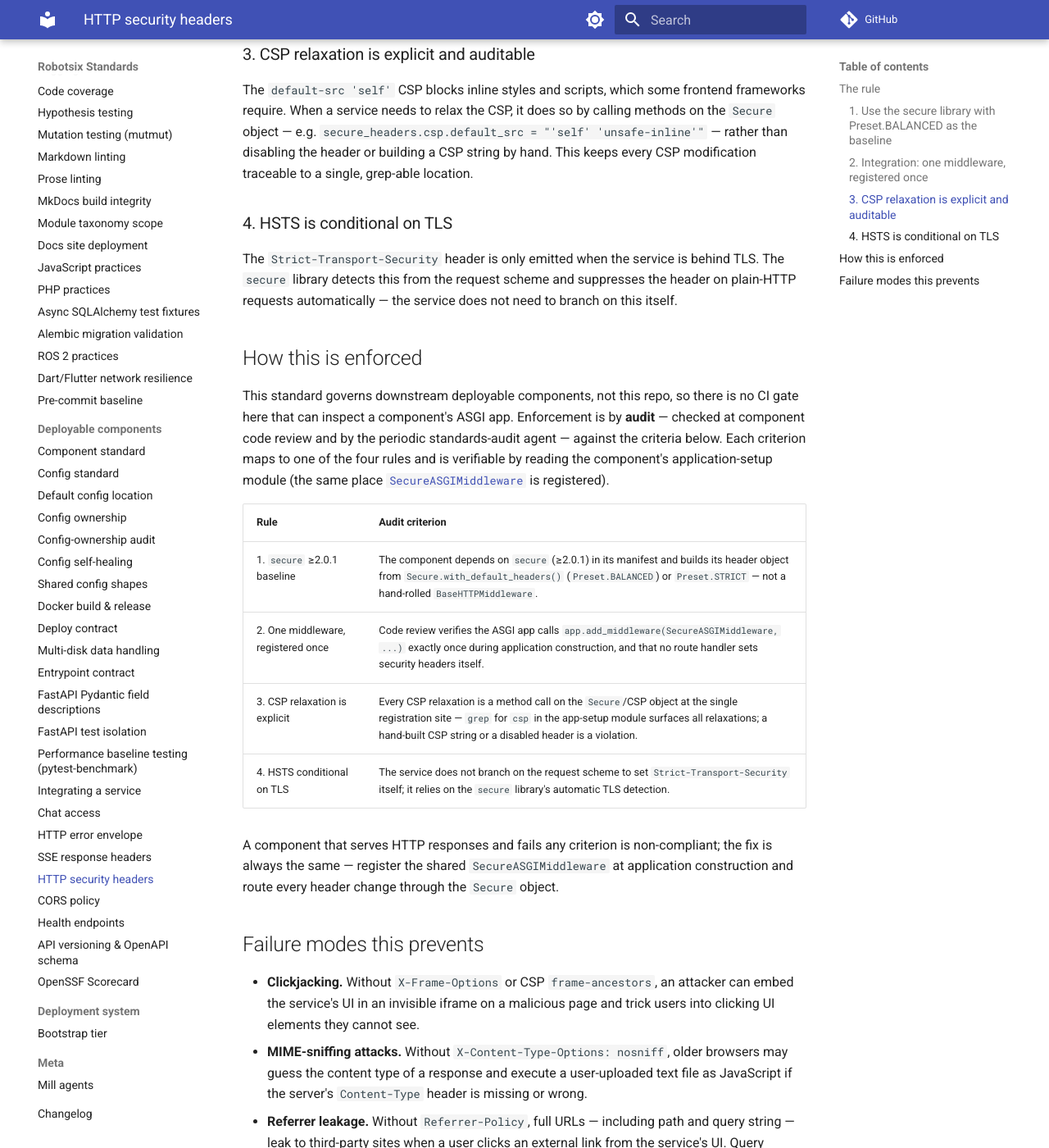
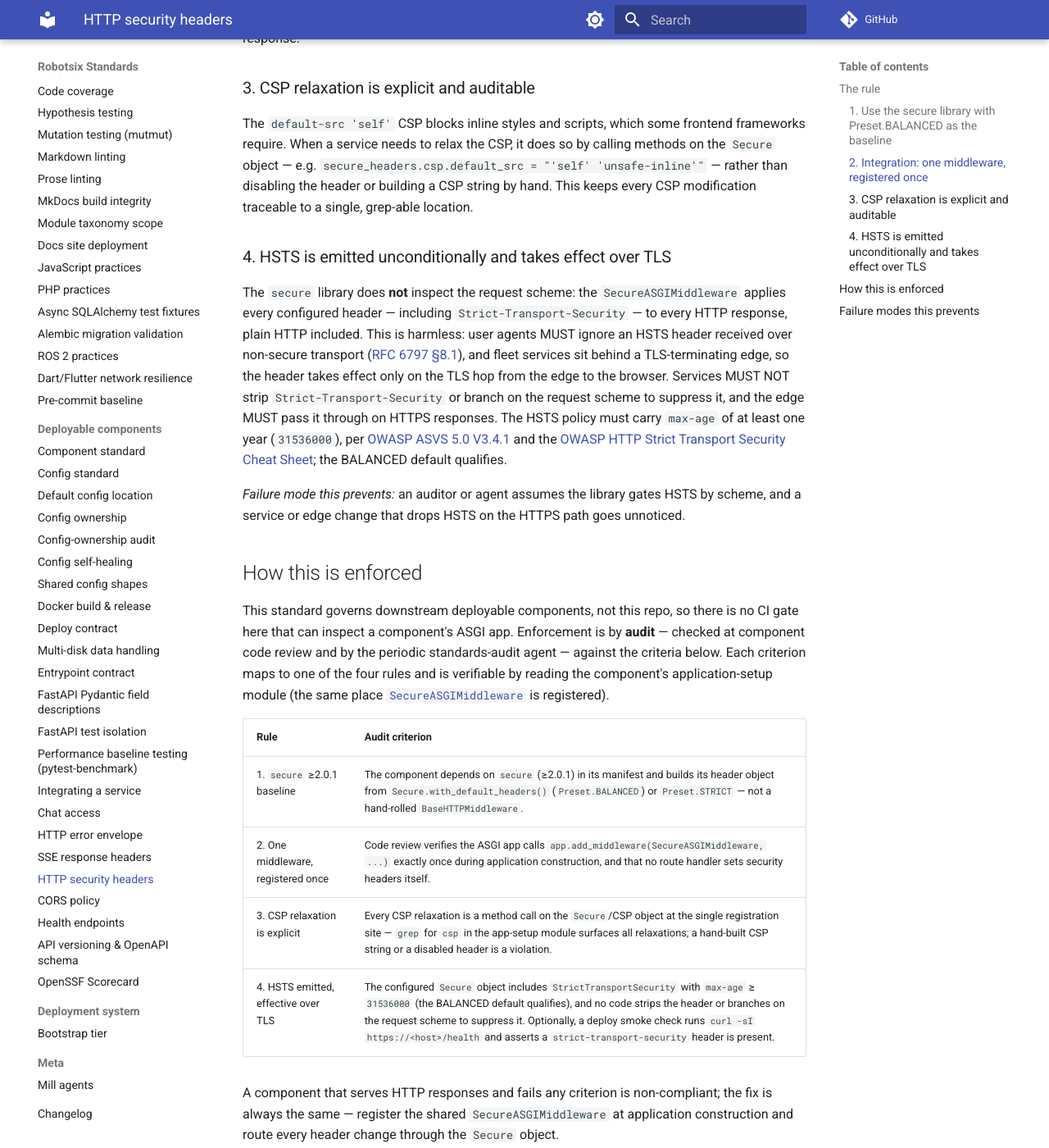
Before and after one commit to damien-robotsix/robotsix-standards, an MkDocs documentation site: the page built from docs/http-security-headers.md, in a window 1280 px wide and 1400 px high, scrolled down 1486 px. Shown: the whole window at 82% size. Built offline with MkDocs 1.6.1 and Material for MkDocs 9.7.7, drawn with Linux system fonts in a browser that asks for light colours; comment, search, counter and statistics services are not loaded; some of the changed text lies outside the part shown.

Commit message:
docs: http-security-headers: rule 4 says the `secure` library drops HSTS on plain-HTTP requests, but the library never checks the request scheme (20261028T073257Z-http-security-headers-rule-4-says-the-se-71cb) (#446)
Co-authored-by: robotsix-mill <mill@robotsix.local>

```diff
--- a/docs/http-security-headers.md
+++ b/docs/http-security-headers.md
@@ -32,7 +32,7 @@ which provides a safe, low-friction baseline:
 | `Referrer-Policy` | `strict-origin-when-cross-origin` |
 | `Content-Security-Policy` | `default-src 'self'` (relax per-app for inline assets) |
 | `Permissions-Policy` | `geolocation=(), microphone=(), camera=()` |
-| `Strict-Transport-Security` | `max-age=31536000; includeSubDomains` (only behind TLS) |
+| `Strict-Transport-Security` | `max-age=31536000; includeSubDomains` (effective only over TLS; ignored by browsers on HTTP) |
 
 Services that require a stricter posture — e.g. an admin dashboard that must
 never be framed and must restrict script sources tightly — use
@@ -67,12 +67,25 @@ by calling methods on the `Secure` object — e.g.
 disabling the header or building a CSP string by hand. This keeps every CSP
 modification traceable to a single, grep-able location.
 
-### 4. HSTS is conditional on TLS
+### 4. HSTS is emitted unconditionally and takes effect over TLS
 
-The `Strict-Transport-Security` header is only emitted when the service is
-behind TLS. The `secure` library detects this from the request scheme and
-suppresses the header on plain-HTTP requests automatically — the service does
-not need to branch on this itself.
+The `secure` library does **not** inspect the request scheme: the
+`SecureASGIMiddleware` applies every configured header — including
+`Strict-Transport-Security` — to every HTTP response, plain HTTP included.
+This is harmless: user agents MUST ignore an HSTS header received over
+non-secure transport ([RFC 6797 §8.1](https://www.rfc-editor.org/rfc/rfc6797#section-8.1)),
+and fleet services sit behind a TLS-terminating edge, so the header takes
+effect only on the TLS hop from the edge to the browser. Services MUST NOT
+strip `Strict-Transport-Security` or branch on the request scheme to suppress
+it, and the edge MUST pass it through on HTTPS responses. The HSTS policy
+must carry `max-age` of at least one year (`31536000`), per
+[OWASP ASVS 5.0 V3.4.1](https://owasp.org/www-project-application-security-verification-standard/)
+and the [OWASP HTTP Strict Transport Security Cheat Sheet](https://cheatsheetseries.owasp.org/cheatsheets/HTTP_Strict_Transport_Security_Cheat_Sheet.html);
+the BALANCED default qualifies.
+
+*Failure mode this prevents:* an auditor or agent assumes the library gates
+HSTS by scheme, and a service or edge change that drops HSTS on the HTTPS path
+goes unnoticed.
 
 ## How this is enforced
 
@@ -89,7 +102,7 @@ is registered).
 | 1. `secure` ≥2.0.1 baseline | The component depends on `secure` (≥2.0.1) in its manifest and builds its header object from `Secure.with_default_headers()` (`Preset.BALANCED`) or `Preset.STRICT` — not a hand-rolled `BaseHTTPMiddleware`. |
 | 2. One middleware, registered once | Code review verifies the ASGI app calls `app.add_middleware(SecureASGIMiddleware, ...)` exactly once during application construction, and that no route handler sets security headers itself. |
 | 3. CSP relaxation is explicit | Every CSP relaxation is a method call on the `Secure`/CSP object at the single registration site — `grep` for `csp` in the app-setup module surfaces all relaxations; a hand-built CSP string or a disabled header is a violation. |
-| 4. HSTS conditional on TLS | The service does not branch on the request scheme to set `Strict-Transport-Security` itself; it relies on the `secure` library's automatic TLS detection. |
+| 4. HSTS emitted, effective over TLS | The configured `Secure` object includes `StrictTransportSecurity` with `max-age` ≥ `31536000` (the BALANCED default qualifies), and no code strips the header or branches on the request scheme to suppress it. Optionally, a deploy smoke check runs `curl -sI https://<host>/health` and asserts a `strict-transport-security` header is present. |
 
 A component that serves HTTP responses and fails any criterion is
 non-compliant; the fix is always the same — register the shared
```
